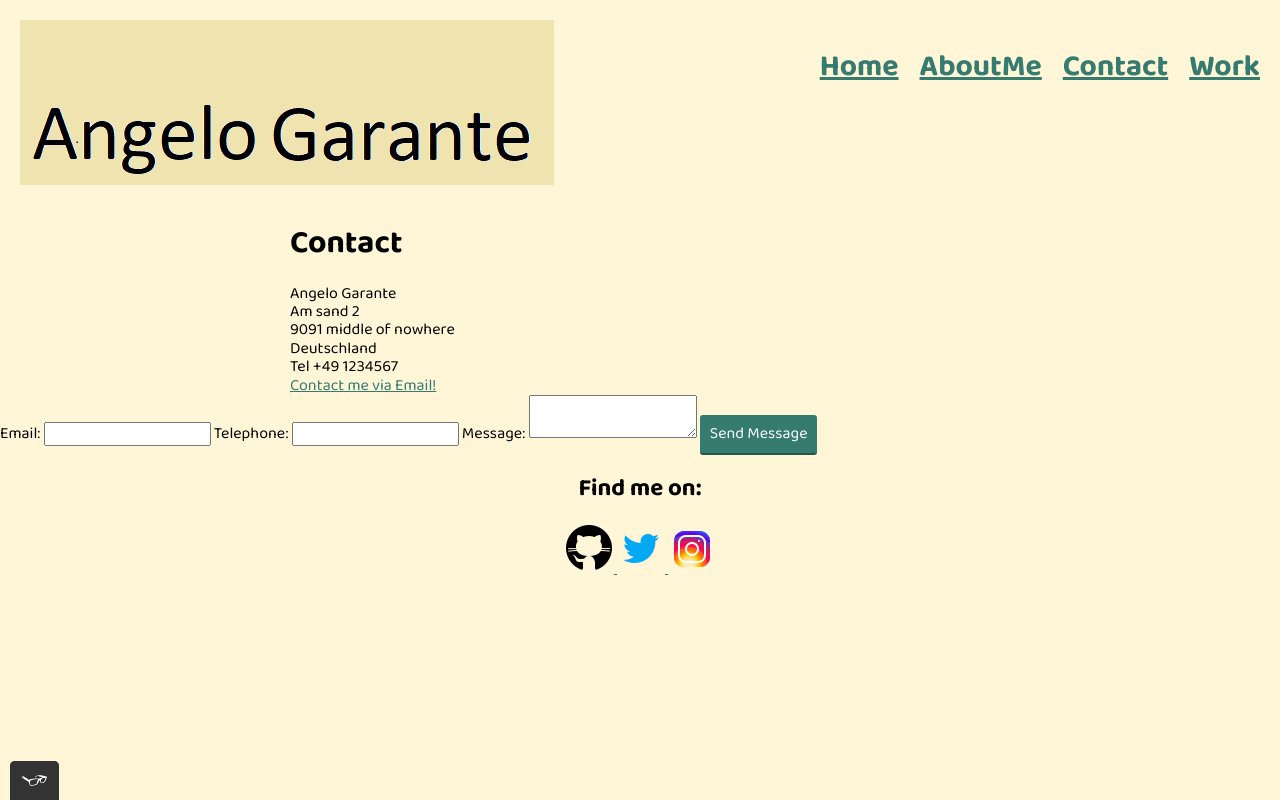
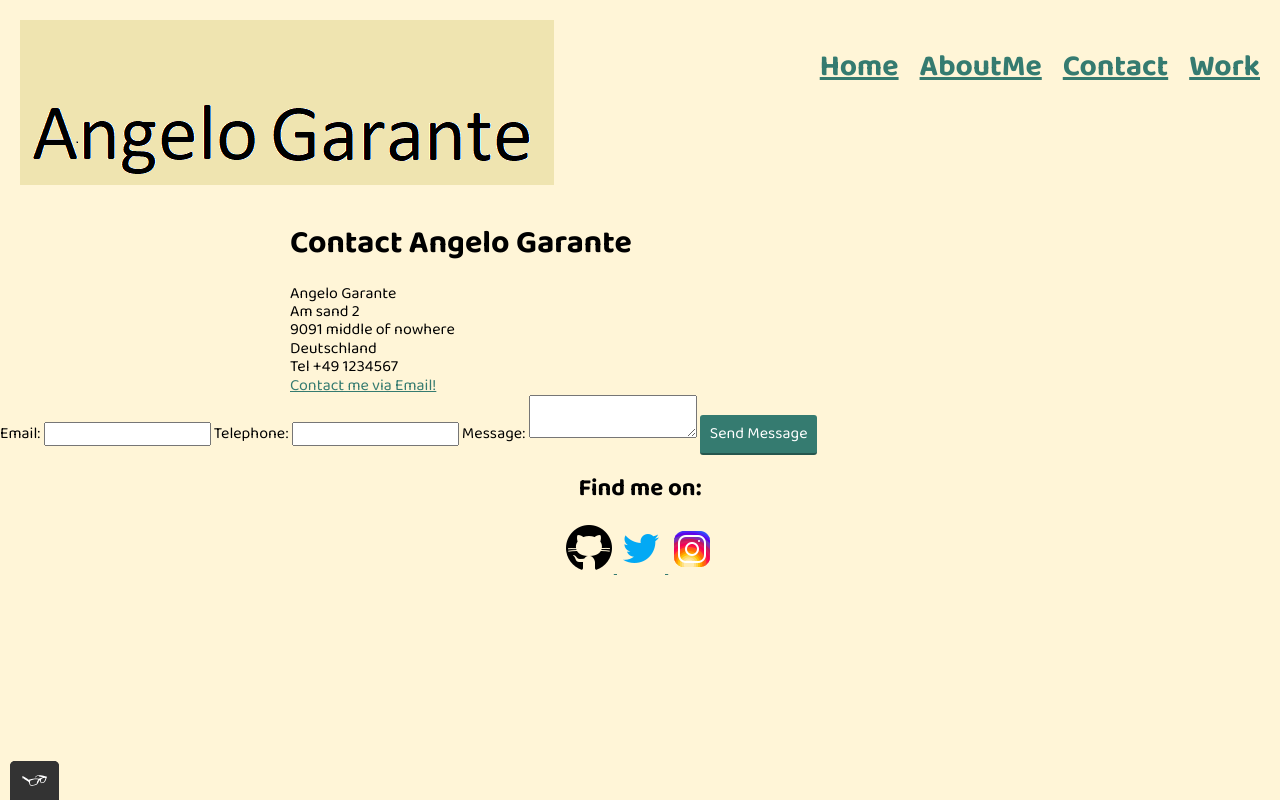
Before and after one commit to AngeloGarante/PortFolio_web-old, a plain HTML site: page contact.html in a window 1280 px wide. Drawn offline with nearby package versions, Linux system fonts and the light colour scheme.

Commit message:
Update Contact Form Text

```diff
--- a/contact.html
+++ b/contact.html
@@ -37,7 +37,7 @@
         </nav>
     </header>
     <main class="profile">
-        <h1>Contact</h1>
+        <h1>Contact Angelo Garante</h1>
         Angelo Garante<br>
         Am sand 2 <br>
         9091 middle of nowhere<br>
```
